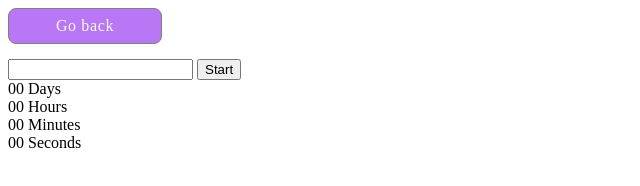
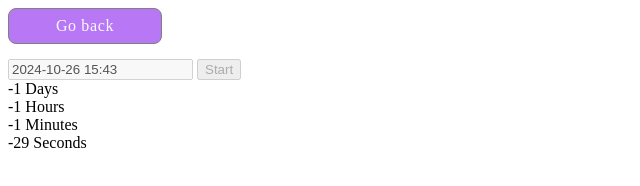
Before and after one commit to Lia-Siekierina/goit-js-hw-10, a website built with Vite: page src/1-timer.html in a window 1280 px wide. Both pictures are taken after a click on the button "Start". Shown: the whole page, without its empty margins (0-640 px from the left). Built offline with nearby package versions, Linux system fonts and the light colour scheme.

Commit message:
timer-js

```diff
--- a/src/1-timer.html
+++ b/src/1-timer.html
@@ -16,7 +16,7 @@
   </head>
   <body>
     <p><a class="main-btn" href="index.html">Go back</a></p>
-
+    <div class="position" id="animatedDiv">
       <input type="text" id="datetime-picker" />
       <button type="button" data-start>Start</button>
 
@@ -38,6 +38,7 @@
           <span class="label">Seconds</span>
         </div>
       </div>
+    </div>
 
     <script src="./js/1-timer.js" type="module"></script>
   </body>
--- a/src/js/1-timer.js
+++ b/src/js/1-timer.js
@@ -42,6 +42,8 @@ const options = {
   },
 };
 
+flatpickr("#datetime-picker", options);
+
 
 function convertMs(ms) {
   // Number of milliseconds per unit of time
@@ -65,3 +67,37 @@ function convertMs(ms) {
 console.log(convertMs(2000)); // {days: 0, hours: 0, minutes: 0, seconds: 2}
 console.log(convertMs(140000)); // {days: 0, hours: 0, minutes: 2, seconds: 20}
 console.log(convertMs(24140000)); // {days: 0, hours: 6 minutes: 42, seconds: 20}
+
+const addLeadingZero = value => value.toString().padStart(2, "0");
+
+btnStart.addEventListener('click', startTimer);
+
+function startTimer() {
+  btnStart.disabled = true;
+  input.disabled = true;
+
+  const animatedDiv = document.querySelector('#animatedDiv');
+  animatedDiv.classList.add('animated');
+
+  const timer = setInterval(() => {
+    const currentDate = new Date();
+    const targetDate = new Date(input.value);
+    const timeDiff = targetDate - currentDate;
+
+    const { days, hours, minutes, seconds } = convertMs(timeDiff);
+
+    day.textContent = addLeadingZero(days);
+    hour.textContent = addLeadingZero(hours);
+    minute.textContent = addLeadingZero(minutes);
+    second.textContent = addLeadingZero(seconds);
+
+    const isTimerFinished = [days, hours, minutes, seconds].every(value => value === 0);
+
+    if (isTimerFinished) {
+      clearInterval(timer);
+      input.disabled = false;
+
+      animatedDiv.classList.remove('animated');
+    }
+  }, 1000);
+}
```
Lines whose indentation alone changed are shown as unchanged.
